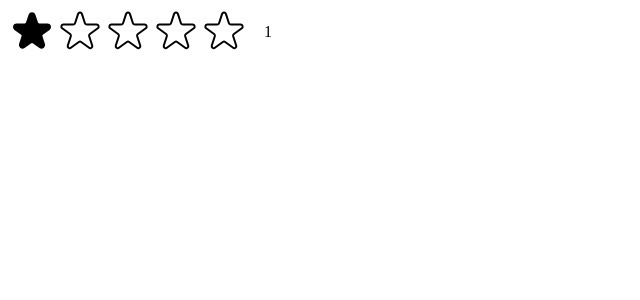
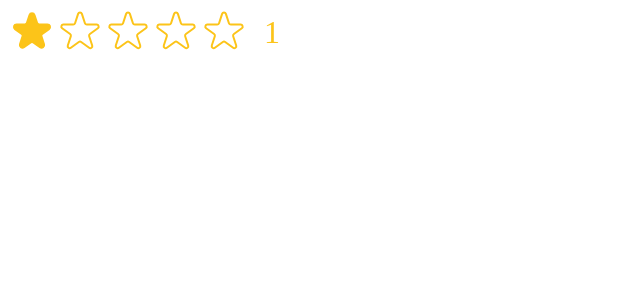
Before and after one commit to BasharAlAjalin/Popcorn, a React (Vite) app: page / in a window 1280 px wide. Both pictures are taken after a click on the button 32 px from the left and 32 px from the top of the page. Shown: the top 300 px of the page, without its empty margins (0-640 px from the left). Built offline with nearby package versions, Linux system fonts and the light colour scheme.

Commit message:
Adding some configuration to the function

```diff
--- a/src/StarsRating.jsx
+++ b/src/StarsRating.jsx
@@ -10,13 +10,20 @@ const starContainerStyle = {
   display: "flex",
 };
 
+export default function StarsRating({
+  maxRating = 5,
+  color = "#fcc419",
+  size = 48,
+}) {
+  const [rating, setRating] = useState(0);
+  const [temprating, setTempRating] = useState(0);
+
   const textStyle = {
     lineHight: "1",
     margin: "0",
+    color,
+    fontSize: `${size / 1.5}px`,
   };
-export default function StarsRating({ maxRating = 5 }) {
-  const [rating, setRating] = useState(0);
-  const [temprating, setTempRating] = useState(0);
   return (
     <div style={containerStyle}>
       <div style={starContainerStyle}>
@@ -27,6 +34,8 @@ export default function StarsRating({ maxRating = 5 }) {
             full={temprating ? temprating >= number + 1 : rating >= number + 1}
             onMouseEnter={() => setTempRating(number + 1)}
             onMouseLeave={() => setTempRating(0)}
+            color={color}
+            size={size}
           />
         ))}
       </div>
@@ -35,13 +44,13 @@ export default function StarsRating({ maxRating = 5 }) {
   );
 }
 
+function Star({ onClick, full, onMouseEnter, onMouseLeave, color, size }) {
   const starStyle = {
-  width: "48px",
-  height: "48px",
+    width: `${size}px`,
+    height: `${size}px`,
     display: "block",
     cursor: "pointer",
   };
-function Star({ onClick, full, onMouseEnter, onMouseLeave }) {
   return (
     <span
       role="button"
@@ -54,8 +63,8 @@ function Star({ onClick, full, onMouseEnter, onMouseLeave }) {
         <svg
           xmlns="http://www.w3.org/2000/svg"
           viewBox="0 0 20 20"
-          fill="#000"
-          stroke="#000"
+          fill={color}
+          stroke={color}
         >
           <path d="M9.049 2.927c.3-.921 1.603-.921 1.902 0l1.07 3.292a1 1 0 00.95.69h3.462c.969 0 1.371 1.24.588 1.81l-2.8 2.034a1 1 0 00-.364 1.118l1.07 3.292c.3.921-.755 1.688-1.54 1.118l-2.8-2.034a1 1 0 00-1.175 0l-2.8 2.034c-.784.57-1.838-.197-1.539-1.118l1.07-3.292a1 1 0 00-.364-1.118L2.98 8.72c-.783-.57-.38-1.81.588-1.81h3.461a1 1 0 00.951-.69l1.07-3.292z" />
         </svg>
@@ -64,7 +73,7 @@ function Star({ onClick, full, onMouseEnter, onMouseLeave }) {
           xmlns="http://www.w3.org/2000/svg"
           fill="none"
           viewBox="0 0 24 24"
-          stroke="#000"
+          stroke={color}
         >
           <path
             strokeLinecap="round"
```
Lines whose indentation alone changed are shown as unchanged.
